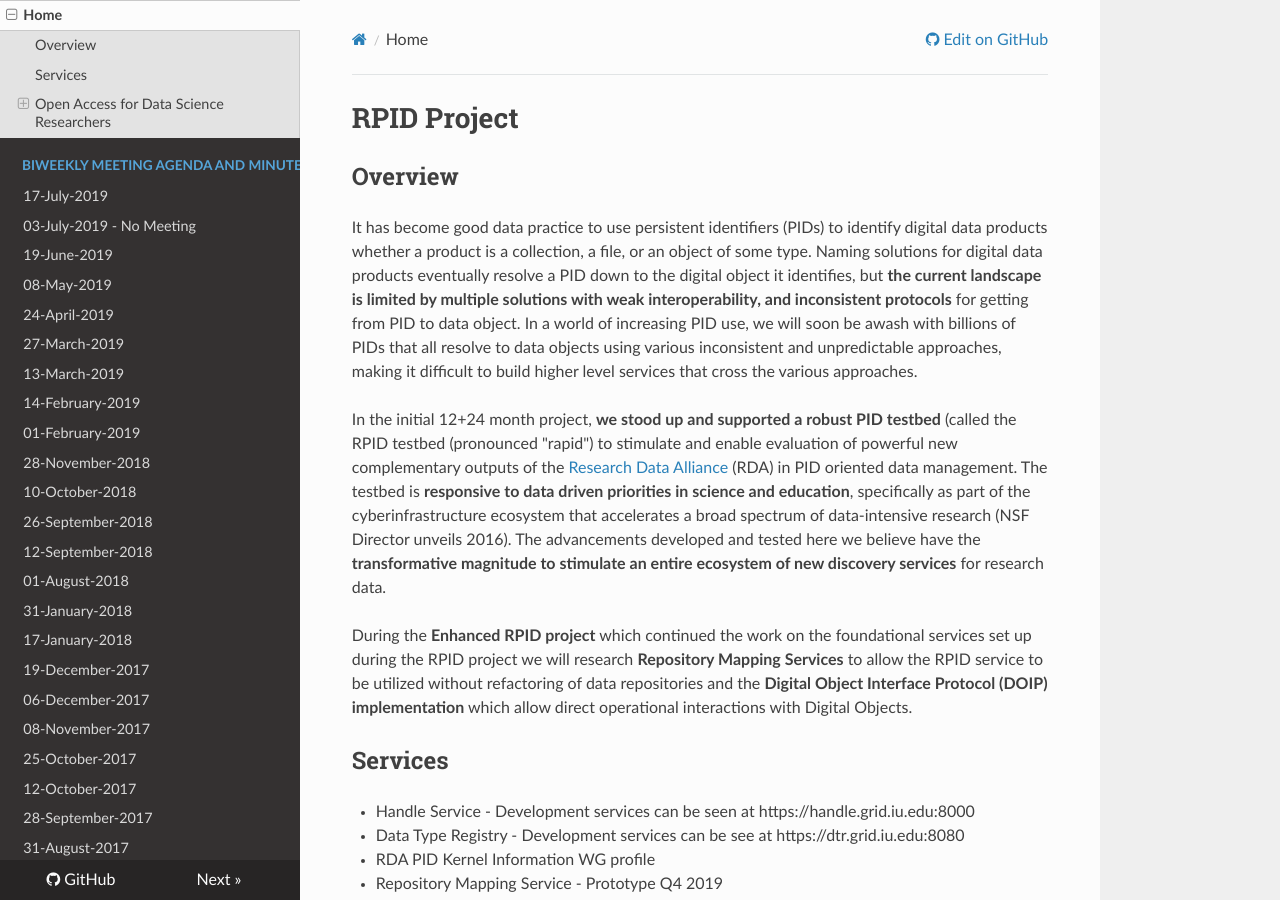
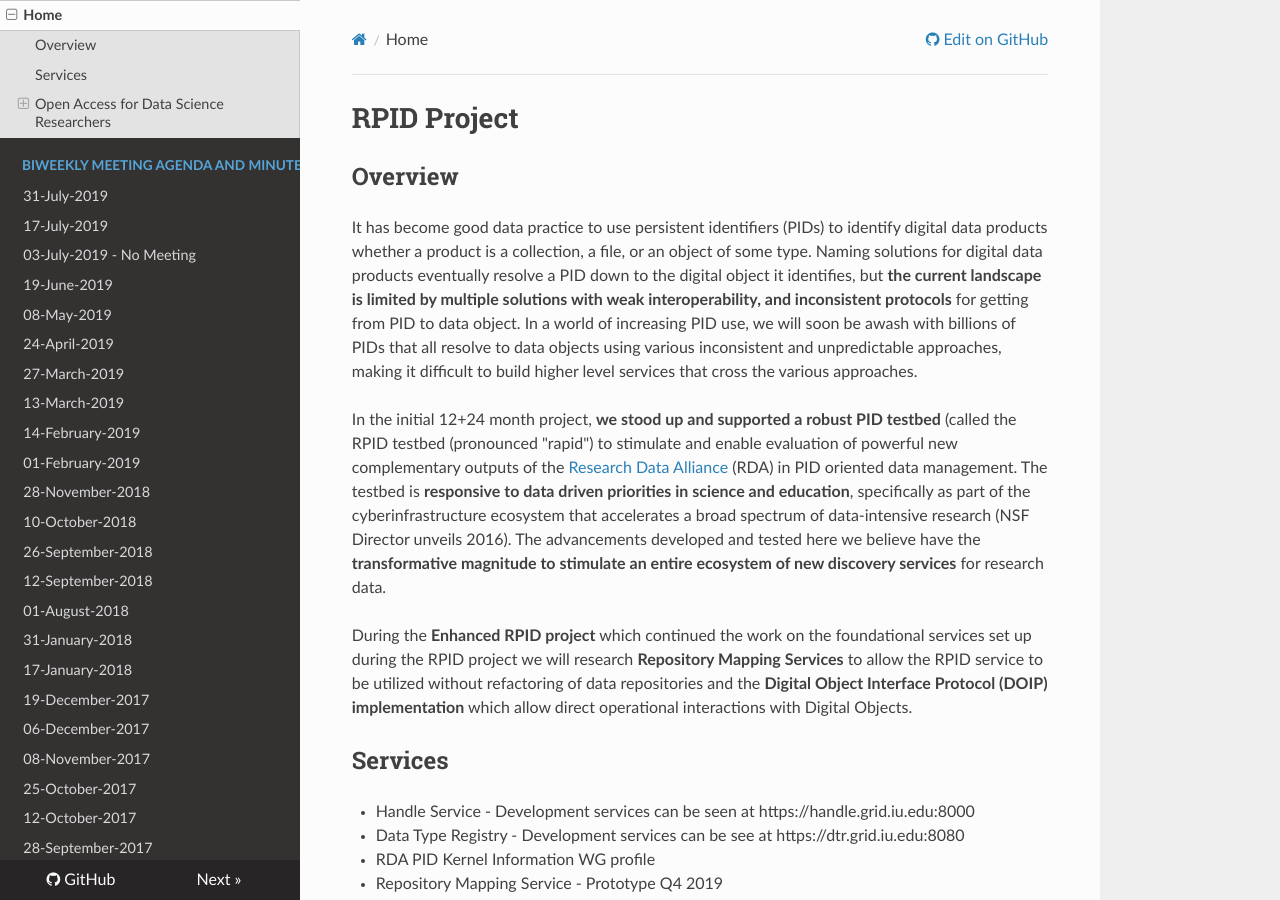
Before and after one commit to rpidproject/rpid, an MkDocs documentation site: the page built from docs/index.md, in a window 1280 px wide and 900 px high. Built offline with MkDocs 1.6.1, drawn with Linux system fonts in a browser that asks for light colours; nearby versions of some CDN libraries; old or Windows-style settings are respelled for this version of MkDocs.

Commit message:
Update mkdocs.yml

```diff
--- a/mkdocs.yml
+++ b/mkdocs.yml
@@ -9,6 +9,7 @@ extra_css:
 pages:
 - Home: 'index.md'
 - BiWeekly Meeting Agenda and Minutes:
+  - '31-July-2019': '31-July-2019.md'
   - '17-July-2019': '17-July-2019.md'
   - '03-July-2019 - No Meeting': 'NoMeeting.md'
   - '19-June-2019': '19-June-2019.md'
```
